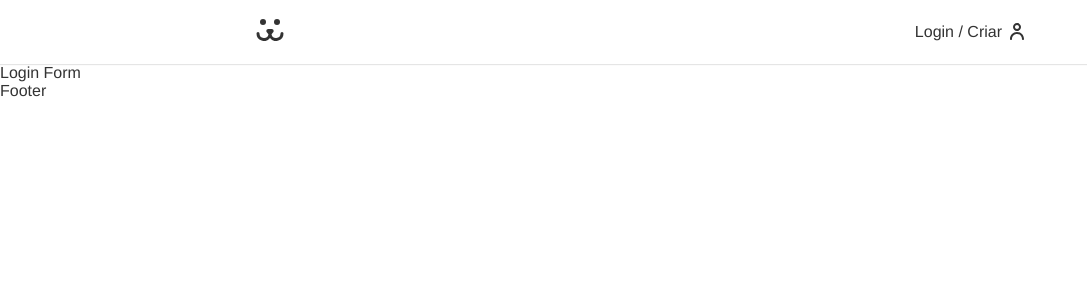
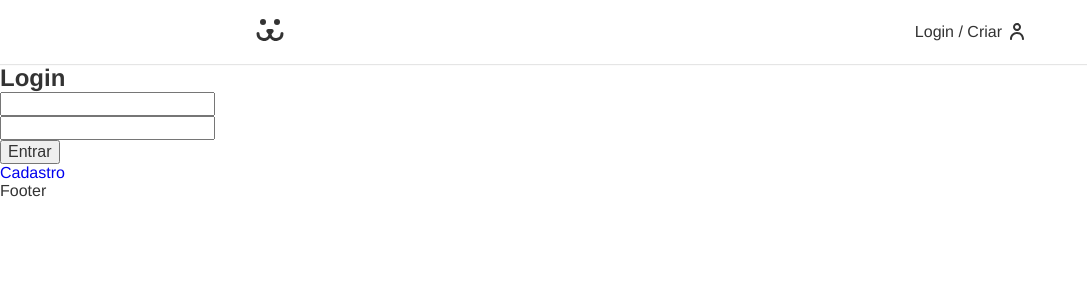
Before and after one commit to adriano-mendonca/projeto-dogs, a React (Vite) app: page /login in a window 1280 px wide. Shown: the top 300 px of the page, without its empty margins (0-1087 px from the left). Built offline with nearby package versions, Linux system fonts and the light colour scheme.

Commit message:
Atualização no LoginForm

```diff
--- a/src/App.jsx
+++ b/src/App.jsx
@@ -13,7 +13,7 @@ const App = () => {
         <Header/>
         <Routes>
           <Route path="/" element={<Home/>}/>
-          <Route path="/login" element={<Login/>}/>
+          <Route path="/login/*" element={<Login/>}/>
         </Routes>
         <Footer/>
       </BrowserRouter>
--- a/src/Components/Login/LoginCreate.jsx
+++ b/src/Components/Login/LoginCreate.jsx
@@ -1,7 +1,7 @@
 import React from "react";
 
 const LoginCreate = () => {
-    return <div></div>
+    return <div>Login Criar</div>
 }
 
 export default LoginCreate
--- a/src/Components/Login/LoginForm.jsx
+++ b/src/Components/Login/LoginForm.jsx
@@ -1,10 +1,39 @@
 import React from "react";
+import { Link } from "react-router-dom";
 
 const LoginForm = () => {
+    const [username, setUsername] = React.useState('')
+    const [password, setPassword] = React.useState('')
+
+    function handleSubmit(event) {
+        event.preventDefault();
+
+        fetch('https://www.dogsapi.origamid.dev/json/jwt-auth/v1/token', {
+            method: 'POST',
+            headers:{
+                'Content-Type': 'application/json'
+            },
+            body: JSON.stringify({username, password}),
+        }).then(response => {
+            console.log(response)
+            return response.json()
+        }).then((json) => {
+            console.log(json)
+        })
+    }
+
     return (
-    <div>
-        Login Form
-    </div>
+    <section>
+        <h1>Login</h1>
+        <form action="" onSubmit={handleSubmit}>
+            <input type="text" value={username} onChange={({target}) => setUsername(target.value)} />
+
+            <input type="password" value={password} onChange={({target}) => setPassword(target.value)} />
+
+            <button>Entrar</button>
+        </form>
+        <Link to="/login/criar">Cadastro</Link>
+    </section>
     )
 }
 
```
